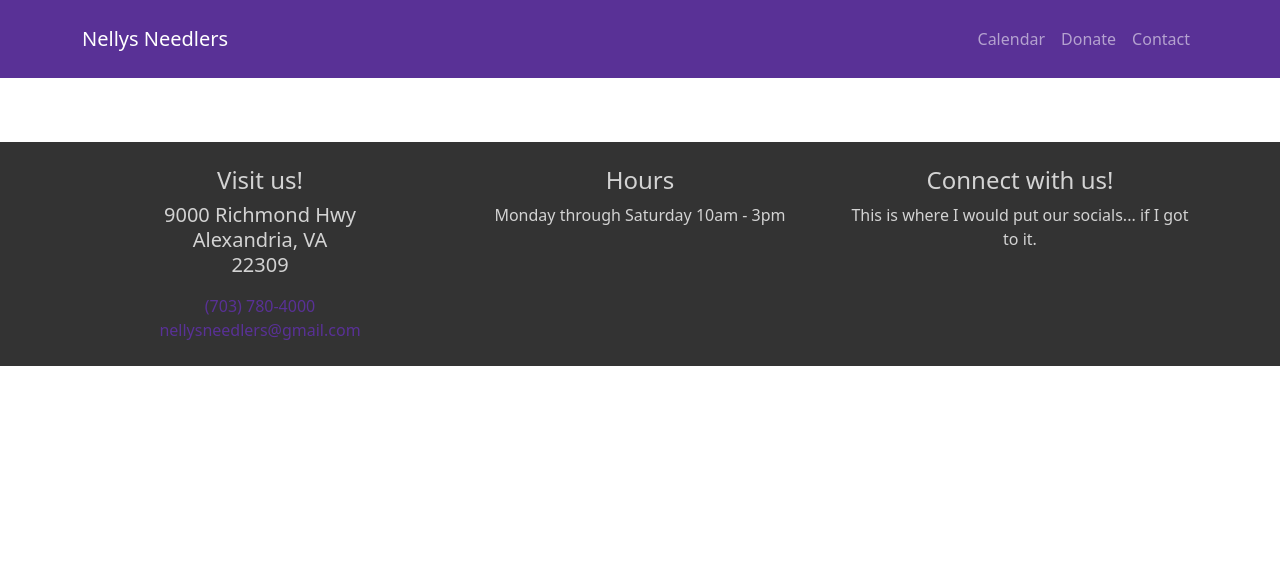
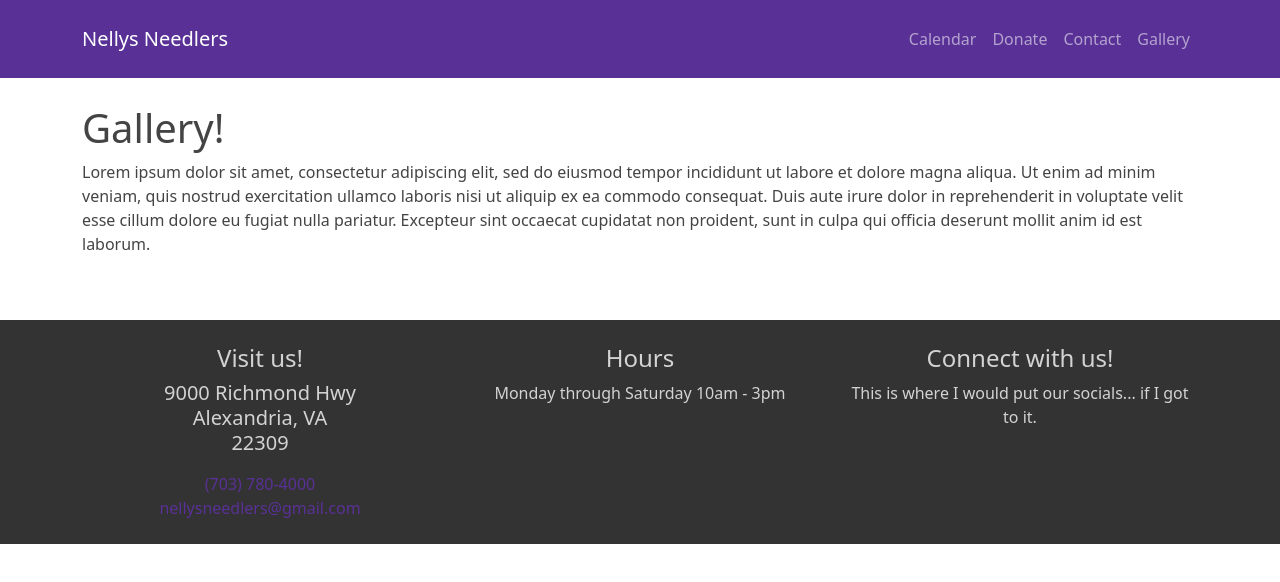
Before and after one commit to nathan-moore-97/nellys, a React (Vite) app in the folder client/: page /gallery in a window 1280 px wide. Shown: the top 582 px of the page. Built offline with nearby package versions, Linux system fonts and the light colour scheme; no server answers.

Commit message:
Starting gallery page

```diff
--- a/client/src/App.tsx
+++ b/client/src/App.tsx
@@ -9,6 +9,7 @@
 import FooterView from './components/FooterView'
 import { Container } from 'react-bootstrap'
 import UnsubscribePage from './components/pages/UnsubscribePage'
+import GalleryPage from './components/pages/GalleryPage'
 
 function App() {
   return (
@@ -21,6 +22,7 @@
           <Route path="/calendar" element={<CalendarPage />} />
           <Route path="/donate" element={<DonatePage />} />
           <Route path="/unsubscribe" element={<UnsubscribePage />} />
+          <Route path="/gallery" element={<GalleryPage/>} />
         </Routes>
       </Container>
       <FooterView />
--- a/client/src/components/NavbarView.tsx
+++ b/client/src/components/NavbarView.tsx
@@ -18,6 +18,7 @@
               <Nav.Link as={Link} to="/calendar">Calendar</Nav.Link>
               <Nav.Link as={Link} to="/donate">Donate</Nav.Link>
               <Nav.Link as={Link} to="/contact">Contact</Nav.Link>
+              <Nav.Link as={Link} to="/gallery">Gallery</Nav.Link>
             </Nav>
           </Navbar.Collapse>
         </Container>
--- /dev/null
+++ b/client/src/components/pages/GalleryPage.tsx
@@ -0,0 +1,17 @@
+function GalleryPage() {
+    return (
+        <>
+        <h1>Gallery!</h1>
+        <p>Lorem ipsum dolor sit amet, consectetur adipiscing elit,
+            sed do eiusmod tempor incididunt ut labore et dolore
+             magna aliqua. Ut enim ad minim veniam, quis nostrud
+             exercitation ullamco laboris nisi ut aliquip ex ea commodo
+             consequat. Duis aute irure dolor in reprehenderit in voluptate
+              velit esse cillum dolore eu fugiat nulla pariatur. Excepteur
+               sint occaecat cupidatat non proident, sunt in culpa qui officia
+                deserunt mollit anim id est laborum.</p>
+        </>
+    );
+}
+
+export default GalleryPage;
```
Also changed, not shown: 2 other files (tests, documents, lock files or other folders).
